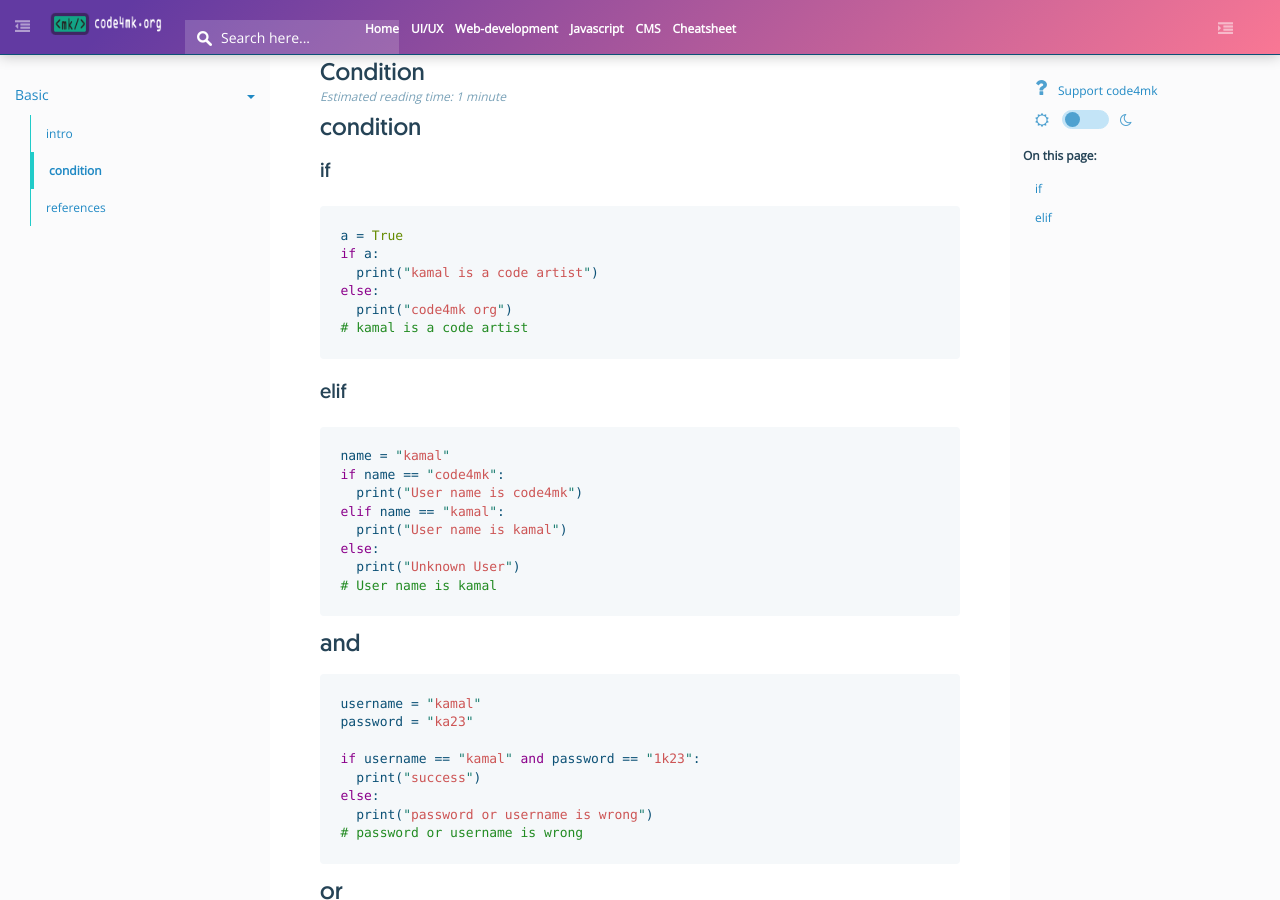
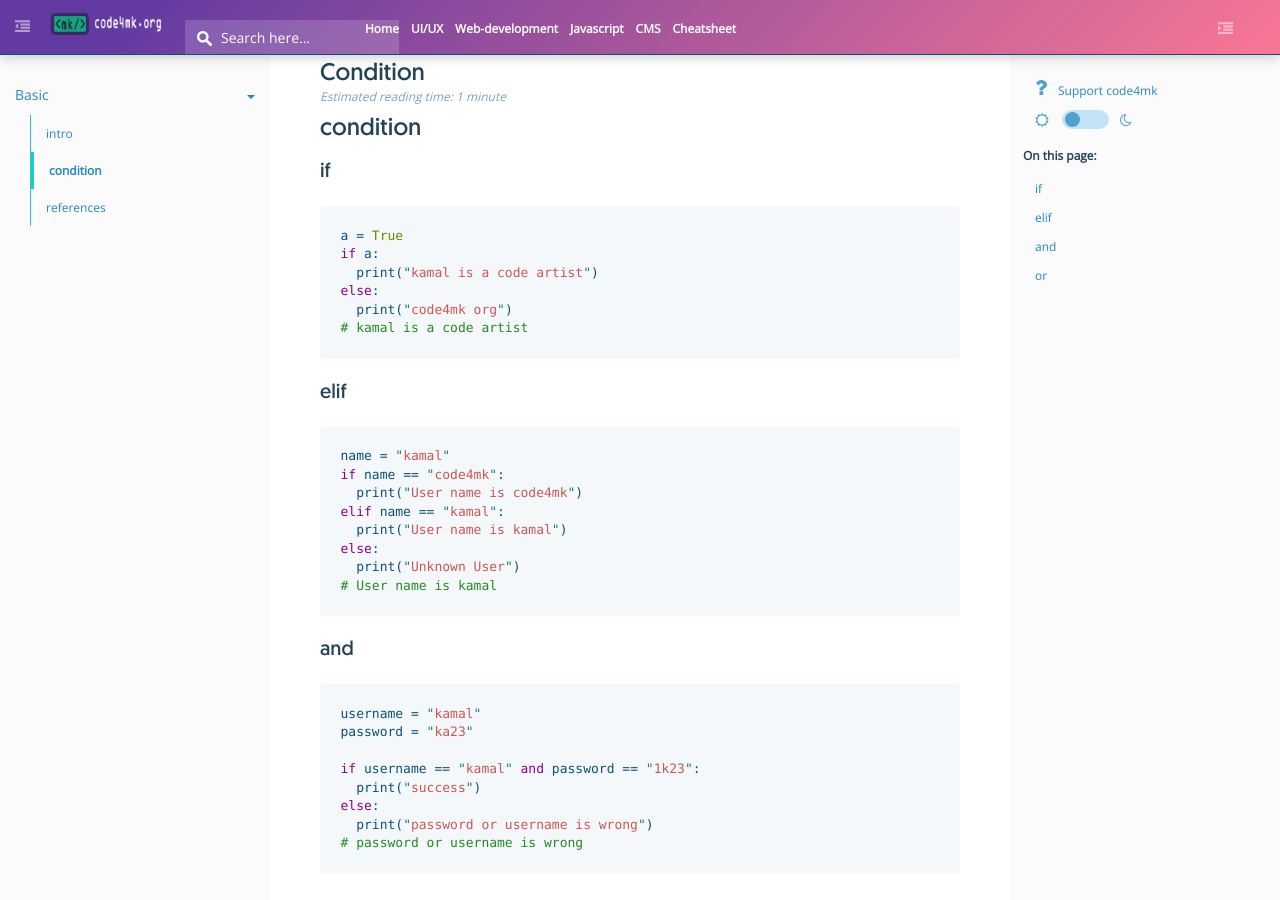
Before and after one commit to code4mk/code4mk.github.io, a Jekyll site: the page built from web-developer/python/condition.md, in a window 1280 px wide and 900 px high. Built offline with Jekyll 4.4.1, drawn with Linux system fonts in a browser that asks for light colours; comment, search, counter and statistics services are not loaded.

Commit message:
condition

````diff
--- a/web-developer/python/condition.md
+++ b/web-developer/python/condition.md
@@ -31,7 +31,7 @@ else:
 # User name is kamal
 ```
 
-# and
+## and
 ```py
 username = "kamal"
 password = "ka23"
@@ -43,7 +43,7 @@ else:
 # password or username is wrong
 ```
 
-# or
+## or
 
 ```py
 username = "kamal"
````
